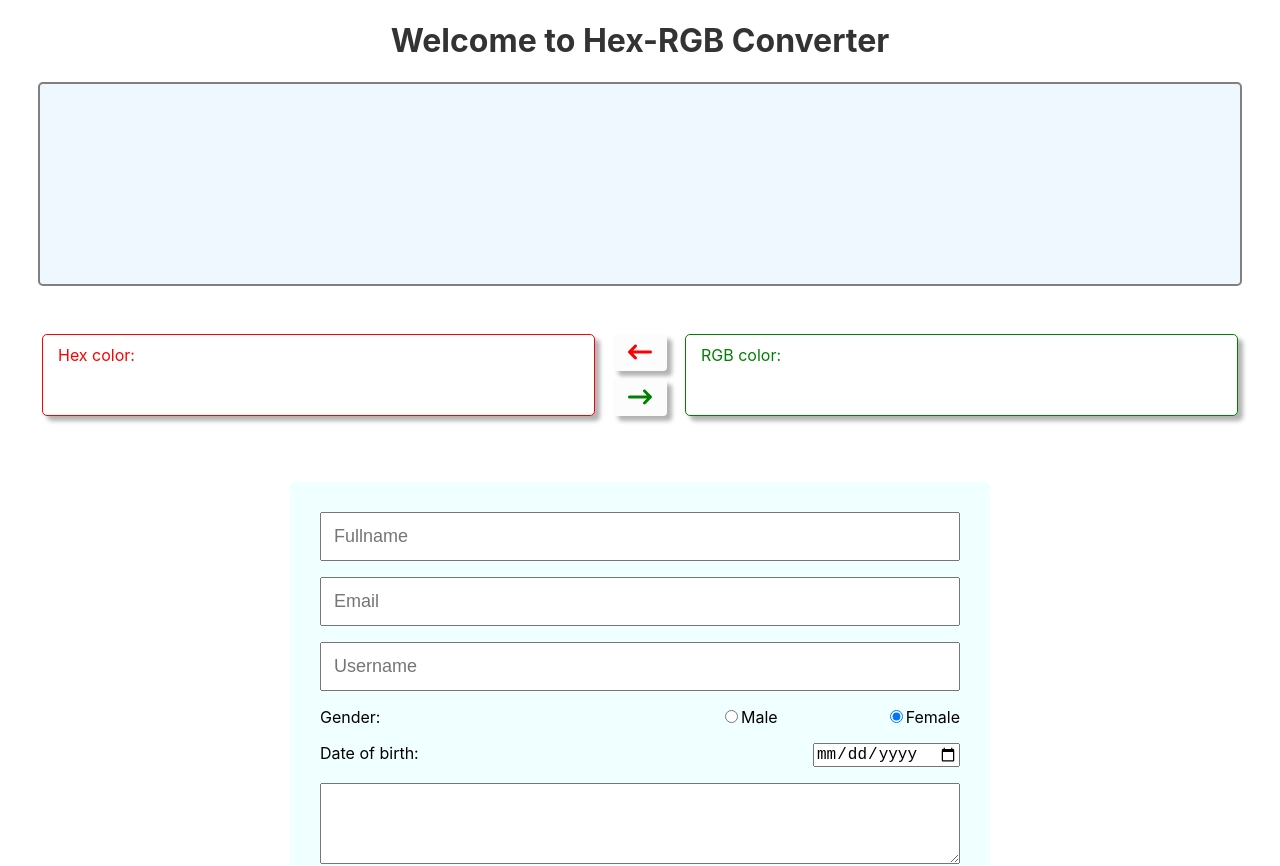
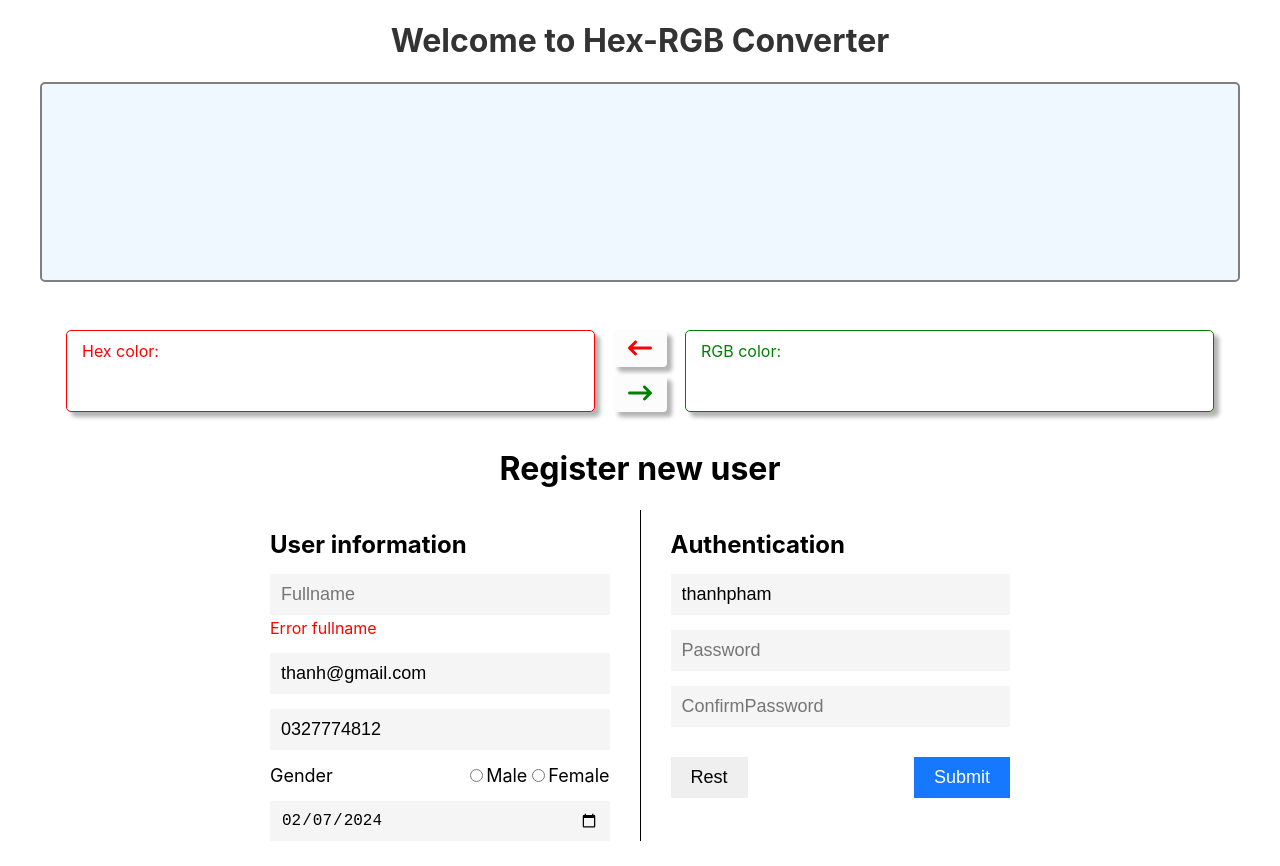
Before and after one commit to Engine194/railway-78-reactjs, a React (Create React App) app in the folder hex-rgb-converter/: page / in a window 1280 px wide. Shown: the top 866 px of the page. After the commit the page ends 841 px from the top, so only its background shows below. Built offline with nearby package versions, Linux system fonts and the light colour scheme.

Commit message:
thanh-form

```diff
--- a/hex-rgb-converter/src/App.css
+++ b/hex-rgb-converter/src/App.css
@@ -1,3 +1,7 @@
+* {
+  box-sizing: border-box;
+}
+
 .greeting-heading {
   text-align: center;
   color: #333;
@@ -129,7 +133,7 @@
   }
 }
 
-.user-form-inner-wrapper {
+/* .user-form-inner-wrapper {
   max-width: 640px;
   margin: 50px auto;
   background-color: azure;
@@ -174,4 +178,4 @@ input {
 
 .text-input {
   padding: 12px 12px;
-}
+} */
--- a/hex-rgb-converter/src/App.js
+++ b/hex-rgb-converter/src/App.js
@@ -7,6 +7,7 @@ import ActionButton from "./ActionButton";
 import { COLOR_TYPE, generateColorInputProps } from "./utils";
 import UserList from "./UserList";
 import UserForm from "./UserForm";
+import ThanhForm from "./ThanhForm";
 
 function App() {
   const [hex, setHex] = useState("");
@@ -91,7 +92,11 @@ function App() {
         <ColorInput {...rgbInputProps} />
       </div>
       {/* <UserList/> */}
-      <UserForm/>
+      {/* <UserForm/> */}
+
+      <ThanhForm/>
+
+
     </div>
   );
 }
--- /dev/null
+++ b/hex-rgb-converter/src/ThanhForm.js
@@ -0,0 +1,129 @@
+// import React from "react";
+import { useState } from 'react';
+import './ThanhForm.style.css'
+
+const ThanhForm = () => {
+
+    const [fullName, setFullName] = useState('');
+    const [email, setEmail] = useState('thanh@gmail.com');
+    const [phonenNumber, setPhonenNumber] = useState('0327774812');
+    const [dateOfbirth, setDateOfbirth] = useState('2024-02-07');
+    const [username, setUsername] = useState('thanhpham');
+    const [password, setPassword] = useState('');
+    const [confirmPassword, setConfirmPassword] = useState('');
+
+    const handleChangeFullName = (event) => {
+        const inputElement = event.target;
+        setFullName(inputElement.value)
+    }
+    console.log("fullName...", fullName);
+
+    const handleChangeEmail = (event) => {
+        const inputElement = event.target;
+        setEmail(inputElement.value)
+    }
+    console.log("email...", email);
+
+    const handleChangePhoneNumber = (event) => {
+        const inputElement = event.target;
+        setPhonenNumber(inputElement.value)
+    }
+    console.log("phonenNumber...", phonenNumber);
+
+    const handleChangeDateOfbirth = (event) => {
+        const inputElement = event.target;
+        setDateOfbirth(inputElement.value)
+    }
+    console.log("dateOfbirth...", dateOfbirth);
+
+    const handleChangeUsername = (event) => {
+        const inputElement = event.target;
+        setUsername(inputElement.value)
+    }
+    console.log("username...", username);
+
+    const handleChangePassword = (event) => {
+        const inputElement = event.target;
+        setPassword(inputElement.value)
+    }
+    console.log("password...", password);
+
+    const handleChangeConfirmPassword = (event) => {
+        const inputElement = event.target;
+        setConfirmPassword(inputElement.value)
+    }
+    console.log("confirmPassword...", confirmPassword);
+
+
+
+
+
+    return (
+        <div className="thanh-form-container">
+            <h1>Register new user</h1>
+            <form className="form-row">
+                <div className="form-col form-col-left">
+                    <h2>User information</h2>
+                    <div className="sub-form">
+
+                        <div className="form-control">
+                            <input type="text" name="fullname" placeholder='Fullname' value={fullName} onChange={handleChangeFullName}/>
+                            <p>Error fullname</p>
+                        </div>
+
+                        <div className="form-control">
+                            <input type="text" name="email" placeholder='Email' value={email} onChange={handleChangeEmail}/>
+                        </div>
+
+                        <div className="form-control">
+                            <input type="text" name="phone" placeholder='Phone number' value={phonenNumber} onChange={handleChangePhoneNumber}/>
+                        </div>
+
+                        <div className="gender-container">
+                            <span>Gender</span>
+                            <div className="gender-radios">
+                                <lable>
+                                    <input type="radio" name="gender"/>
+                                    Male
+                                </lable>
+
+                                <lable>
+                                    <input type="radio" name="gender"/>
+                                    Female
+                                </lable>
+                            </div>
+                        </div>
+
+                        <div className="form-control">
+                            <input type="date" name="dateOfbirth" value={dateOfbirth} onChange={handleChangeDateOfbirth}/>
+                        </div>
+                    </div>
+                </div>
+                <div className="divider"></div>
+                <div className="form-col form-col-right">
+                    <h2>Authentication</h2>
+                    <div className="sub-form">
+                        <div className="form-control">
+                            <input type="text" name="username" placeholder='Username' value={username} onChange={handleChangeUsername}/>
+                        </div>
+
+                        <div className="form-control">
+                            <input type="password" name="password" placeholder='Password' value={password} onChange={handleChangePassword}/>
+                        </div>
+
+                        <div className="form-control">
+                            <input type="password" name="confirmPassword" placeholder='ConfirmPassword' value={confirmPassword} onChange={handleChangeConfirmPassword}/>
+                        </div>
+                    </div>
+
+                    <div className="form-actions">
+                            <button type="reset">Rest</button>
+                            <button type="submit">Submit</button>
+                    </div>
+                </div>
+            </form>
+        </div>
+    )
+}
+
+export default ThanhForm;
--- /dev/null
+++ b/hex-rgb-converter/src/ThanhForm.style.css
@@ -0,0 +1,94 @@
+.thanh-form-container {
+    width: 100%;
+    max-width: 1200px;
+    margin: 0 auto;
+}
+
+.thanh-form-container > h1 {
+    text-align: center;
+}
+
+.form-row {
+    max-width: 740px;
+    margin: 0 auto;
+    display: flex;
+    column-gap: 30px;
+    justify-content: center;
+}
+
+.divider {
+    width: 1px;
+    background-color: black;
+}
+
+.form-col {
+    flex: 1;
+}
+
+.form-col > h2 {
+    margin-bottom: 15px;
+}
+
+.form-col-left {
+
+}
+
+.form-col-right {
+
+}
+
+.sub-form {
+    display: flex;
+    flex-direction: column;
+    row-gap: 15px;
+}
+
+.form-control > input {
+    width: 100%;
+    outline: none;
+    font-size: large;
+    border: none;
+    background-color: whitesmoke;
+    padding: 10px 11px;
+}
+
+.form-control > p {
+    margin-top: 3px;
+    margin-bottom: 0;
+    color: red;
+}
+
+.gender-container {
+    display: flex;
+    column-gap: 12px;
+    justify-content: space-between;
+    font-size: large;
+}
+
+.gender-radios {
+
+}
+
+.form-actions {
+    margin-top: 30px;
+    display: flex;
+    column-gap: 30px;
+    justify-content: space-between;
+}
+
+.form-actions > button {
+    border: none;
+    outline: none;
+    padding: 10px 20px;
+    font-size: large;
+    transition: opacity .2s linear;
+}
+
+.form-actions > button:hover {
+    opacity: 0.6;
+}
+
+.form-actions > button[type="submit"] {
+    background-color: #1677ff;
+    color: white;
+}
--- a/hex-rgb-converter/src/UserForm.js
+++ b/hex-rgb-converter/src/UserForm.js
@@ -22,7 +22,6 @@ export default function UserForm() {
             <div className="gender-group">
               <label>
                 <input
-
                   type="radio"
                   name="gender"
                   onChange={handleChangeGender}
```
Also changed, not shown: 1 other file (tests, documents, lock files or other folders).
